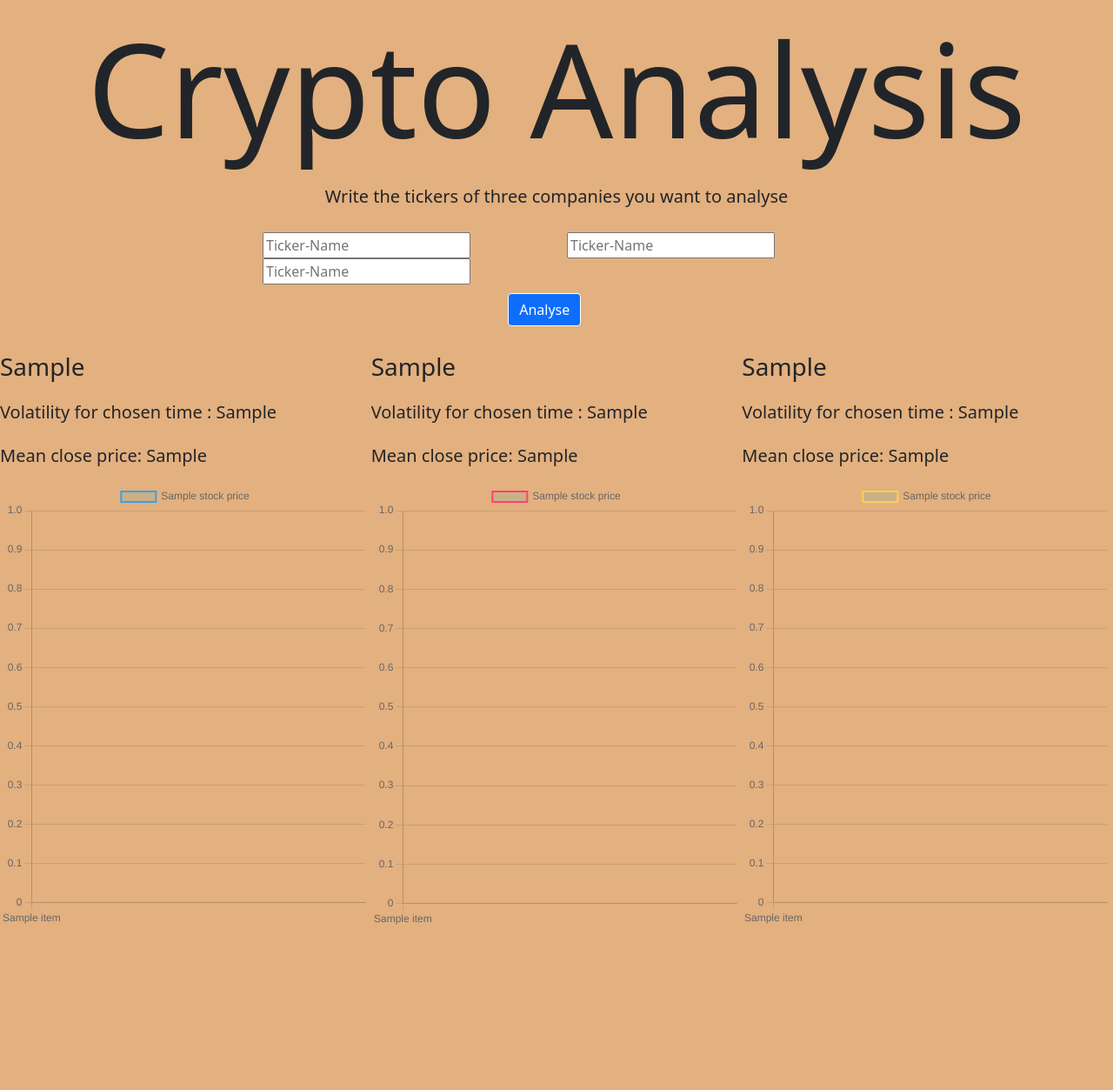
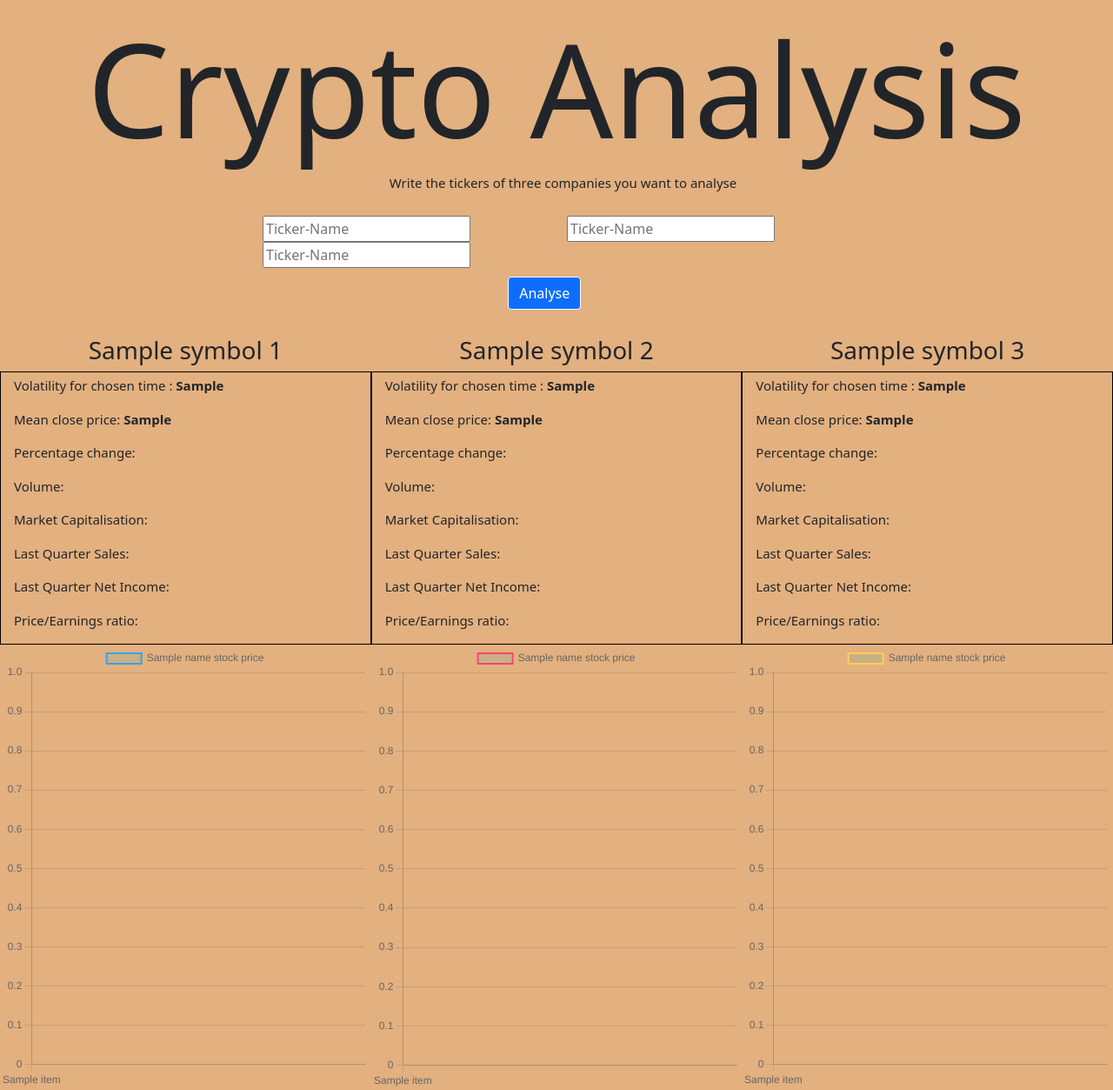
Before and after one commit to tib-source/Stock-Analysis-website, a Django app: template Crypto/Analyser/templates/analyser/home.html in a window 1280 px wide. Shown: the part 189-1442 px from the top of the page at 87% size. Before the commit the page ends 1252 px from the top, so only its background shows below. Run offline with Django 3.2, Linux system fonts and the light colour scheme; the template is opened without the code that fills it: most values are stand-ins (such as "Sample title", 1, 10 or a date in 2020); some libraries are stand-ins or nearby versions.

Commit message:
Created an object class for each stock and separated the infromation section into a snippet

```diff
--- a/Crypto/Analyser/templates/analyser/home.html
+++ b/Crypto/Analyser/templates/analyser/home.html
@@ -22,8 +22,9 @@
 		margin-left:45%;
 	}
 	p{
-		font-size: 20px;
-		margin-top: 20px;
+		font-size: 15px;
+		margin-top: 4px;
+		margin-left: 15px;
 	}
 	body {
 	  margin: 0;
@@ -38,8 +39,12 @@
 	  grid-template-columns: repeat(3, 1fr);
 	  grid-auto-rows: minmax(200px, auto);
 	}
-
-
+	.info{
+		border: solid 1px black;
+	}
+	h3{
+		text-align: center;
+	}
 </style>
 
 
@@ -72,45 +77,41 @@
 </div>
 {% endif %}
 
-{% if api %}
+{% if symbol_1 %}
 
 <div id="wrapper">
 	<!-- first row of the screen	 -->
 	<div class="splittable">
-		<h3>{{api.name.0}}</h3>
+		<h3>{{symbol_1.name}}</h3>
 
 		<div class="info">
-			<p>Volatility for chosen time : {{api.volatility.0.0}}</p>
-			<p>Mean close price: {{api.volatility.0.1}}</p>
-
+			{% include "analyser/snippets/stock_info.html" with  Data=symbol_1%}
 		</div>
-		{% include "analyser/snippets/table.html" with color='rgba(54, 162, 235, 1)' n=0  Data=api.Data.0 name=api.name.0	 %}
+		{% include "analyser/snippets/table.html" with color='rgba(54, 162, 235, 1)' n=0  Data=symbol_1 name_=symbol_1.name	 %}
 	</div>
 
 
 	<!-- second row  -->
 	<div class="splittable">
-		<h3>{{api.name.1}}</h3>
+		<h3>{{symbol_2.name}}</h3>
 		<div class="info">
-			<p>Volatility for chosen time : {{api.volatility.1.0}}</p>
-			<p>Mean close price: {{api.volatility.1.1}}</p>
-
-
+			<!-- TODO: Make a snippet for the info section of the website. -->
+			<!-- TODO: Possibly change the code so that each ticker gets its own object instead of a one for all like now  -->
+			<!-- TODO: Finish the code below to include all the specific variables -->
+			{% include "analyser/snippets/stock_info.html" with Data=symbol_2 %}
 		</div>
-		{% include "analyser/snippets/table.html" with color="rgba(255, 66, 111, 1)" n=1 Data=api.Data.1 name=api.name.1 %}
+		{% include "analyser/snippets/table.html" with color="rgba(255, 66, 111, 1)" n=1 Data=symbol_2 name_=symbol_2.name%}
 	</div>
 
 
 	<!-- third row -->
 	<div class="splittable">
-		<h3>{{api.name.2}}</h3>
+		<h3>{{symbol_3.name}}</h3>
 
 		<div class="info">
-			<p>Volatility for chosen time : {{api.volatility.2.0}}</p>
-			<p>Mean close price: {{api.volatility.2.1}}</p>
-
+			{% include "analyser/snippets/stock_info.html" with Data=symbol_3 %}
 		</div>
-		{% include "analyser/snippets/table.html" with color='rgba(255, 206, 86, 1)' n=2 Data=api.Data.2 name=api.name.2 %}
+		{% include "analyser/snippets/table.html" with color='rgba(255, 206, 86, 1)' n=2 Data=symbol_3 name_=symbol_3.name %}
 	</div>
 
 </div>
--- /dev/null
+++ b/Crypto/Analyser/templates/analyser/snippets/stock_info.html
@@ -0,0 +1,9 @@
+
+<p>Volatility for chosen time : <strong>{{Data.volatility.0}}</strong></p>
+<p>Mean close price:  <strong>{{Data.volatility.1}}</strong></p>
+<p>Percentage change: </p>
+<p>Volume: </p>
+<p>Market Capitalisation: </p>
+<p>Last Quarter Sales: </p>
+<p>Last Quarter Net Income: </p>
+<p>Price/Earnings ratio: </p>
--- a/Crypto/Analyser/templates/analyser/snippets/table.html
+++ b/Crypto/Analyser/templates/analyser/snippets/table.html
@@ -5,14 +5,14 @@
     type: 'line',
     data: {
         labels: [
-				{% for item in api.label %}
+				{% for item in Data.label %}
 					"{{ item }}",
 				{% endfor %}
 			],
         datasets: [{
 			label: "{{name}} stock price",
             data : [
-				{% for item in Data %}
+				{% for item in Data.Data %}
 					"{{ item }}",
 				{% endfor %}
 	        ],
```
Also changed, not shown: Crypto/Analyser/services.py (+15 -12 lines), Crypto/Analyser/views.py (+3 -5 lines), Crypto/db.sqlite3.
